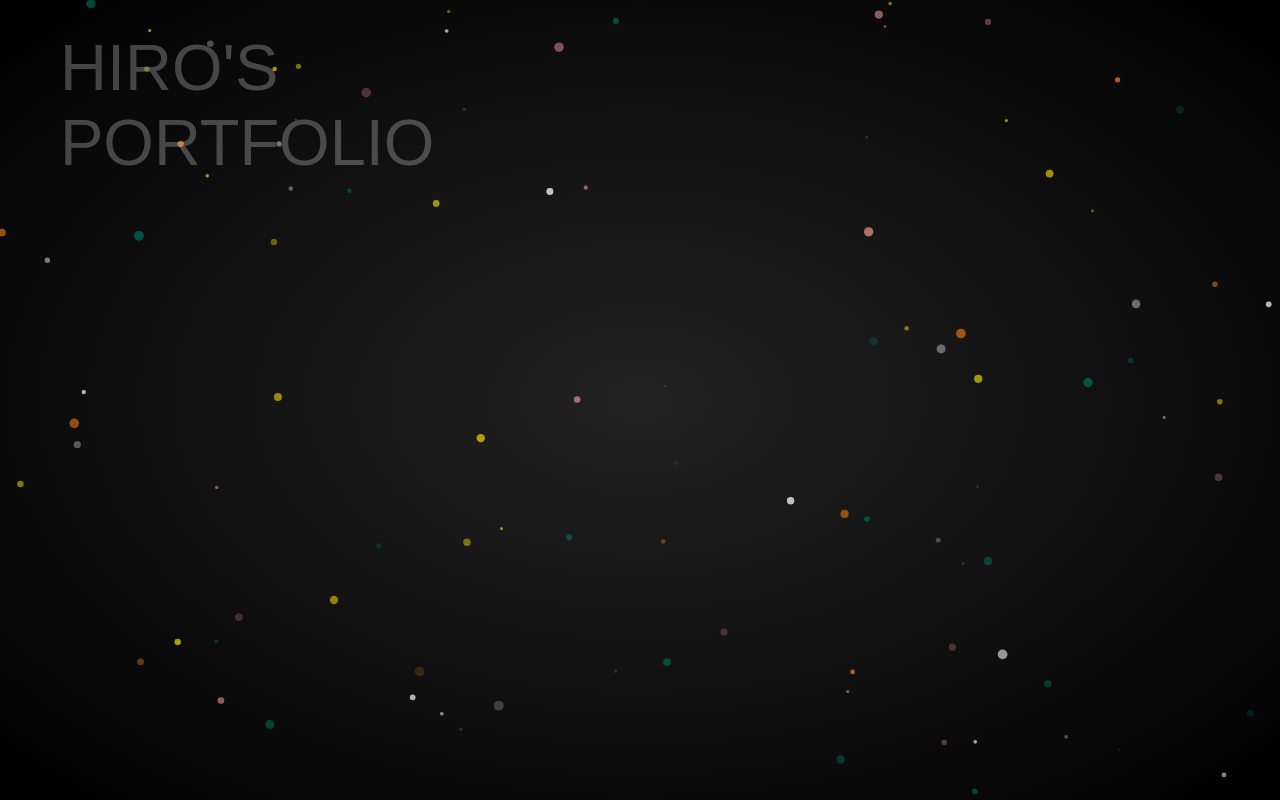
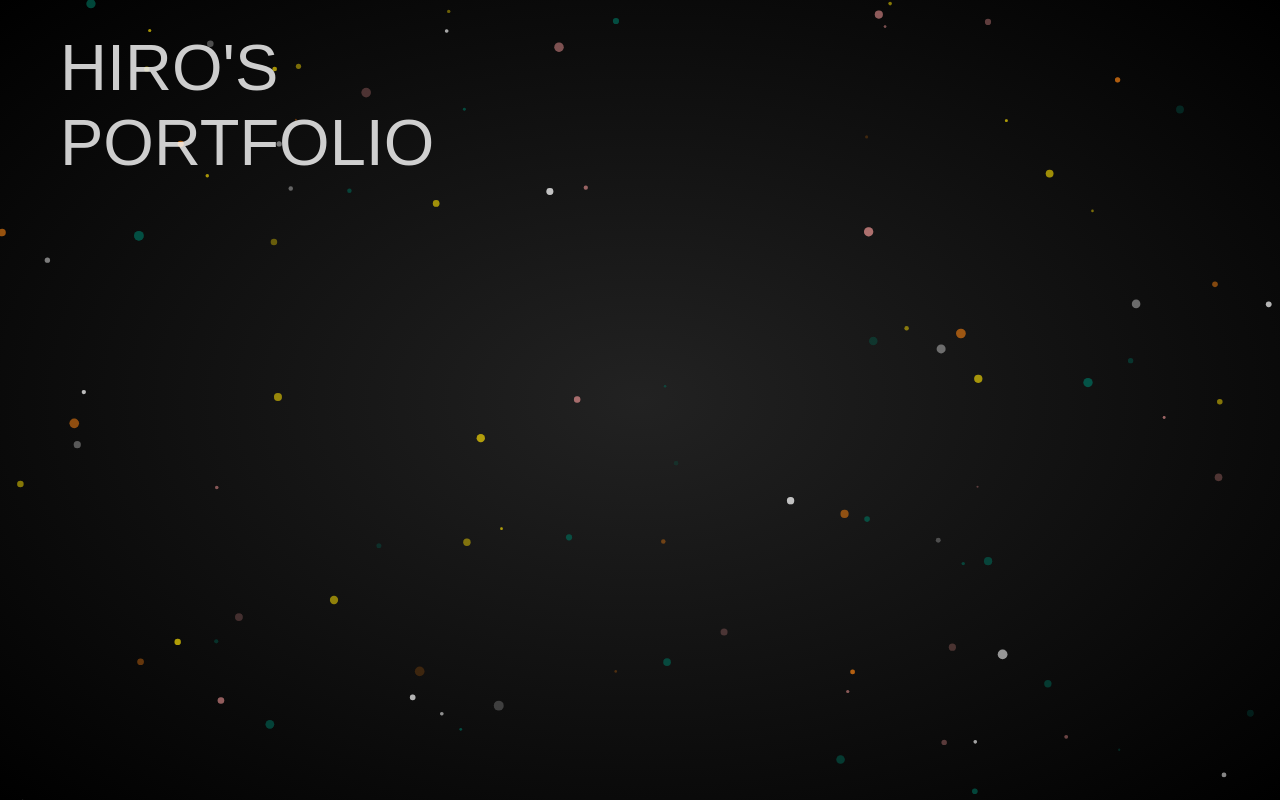
Before and after one commit to hiro881213/HirosPortfolio, a React (Create React App) app: page / in a window 1280 px wide. Built offline with nearby package versions, Linux system fonts and the light colour scheme; a web font is replaced by a local one.

Commit message:
setting Header Animation

```diff
--- a/src/App.scss
+++ b/src/App.scss
@@ -5,15 +5,14 @@
   top: 30px;
   left: 60px;
   z-index: 2;
-  color:#FFF;
-  opacity: 0.5;
   font-size: 65px;
   font-family: 'Montserrat Subrayada', sans-serif;
 
   .fontRound {
     display: inline-block;
-    opacity: 0.5;
+    opacity: 0.8;
     transition: all 0.3s;
+    color:#FFF;
 
     &:hover {
       transform: scale(1.1) ;
```
